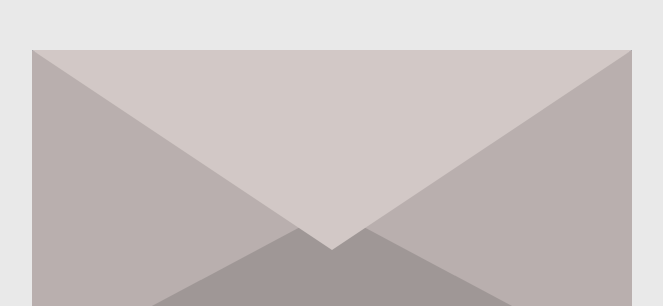
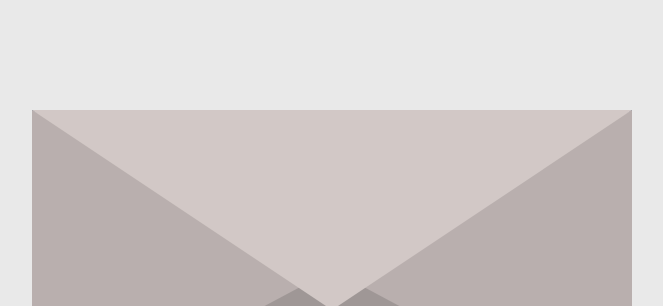
Before and after one commit to mrjaypeasmith/Baby-Shower, a plain HTML site: page Index.html in a window 1280 px wide. Shown: the part 150-456 px from the top of the page, without its empty margins (308-971 px from the left). Drawn offline with nearby package versions, Linux system fonts and the light colour scheme.

Commit message:
adjust css grid and add missing div

```diff
--- a/style.css
+++ b/style.css
@@ -64,20 +64,25 @@ h1 {
 }
 
 html,body {
+	display: grid;
+	grid-template-columns: 1fr;
 	margin: auto;
+	margin-top: 100px;
 	height: 110%;
 	background:rgb(233, 233, 233);
 	text-align: center;
-	align-items: center;
+
 }
 
 .container {
-	display: grid;
-	grid-template-columns: 1fr;
-	margin-top: 200px;
+	grid-column: 1;
+	margin-left: auto;
+	margin-right: auto;
+	margin-top: 50px;
 }
 
 .frame{
+	grid-column: 1;
 	width: inherit;
 	height: 350px;
 	margin: auto;
@@ -87,6 +92,7 @@ html,body {
 }
 
 .message{
+	align-items: center;
 	text-align: center;
 	position: relative;
 	width: 580px;
```
Also changed, not shown: Index.html (+2 -0 lines).
